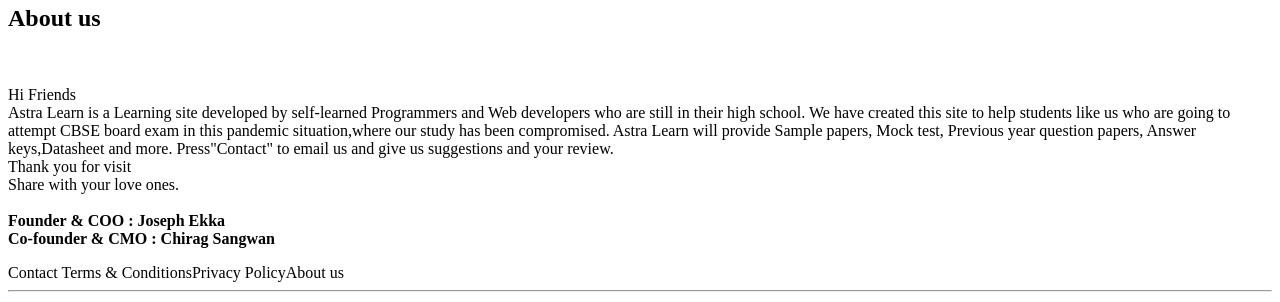
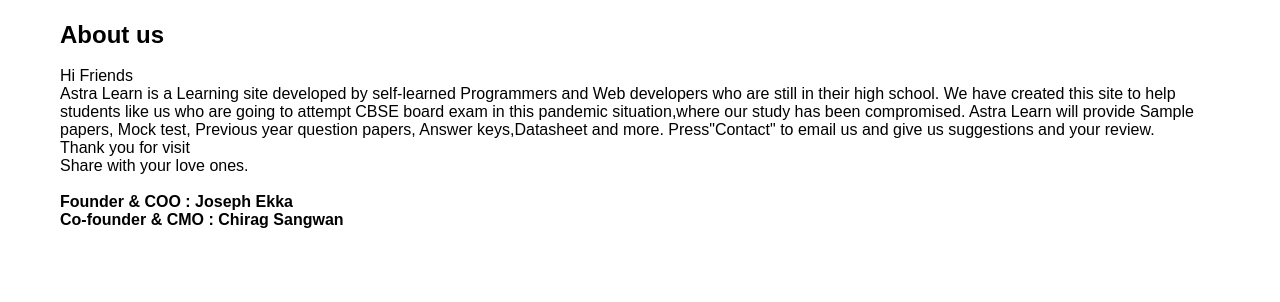
Before and after one commit to Private-Account-ID/AstraLearn, a plain HTML site: page astra-About-us.html in a window 1280 px wide. Shown: the part 49-351 px from the top of the page. Drawn offline with Linux system fonts and the light colour scheme.

Commit message:
astra-About-us.html

```diff
--- a/astra-About-us.html
+++ b/astra-About-us.html
@@ -5,9 +5,9 @@
     <meta http-equiv="X-UA-Compatible" content="IE=edge">
     <meta name="viewport" content="width=device-width, initial-scale=1.0">
      <title>Astra Learn</title>
-     <link rel="stylesheet" href="css-nav-astralearn">
-    <link rel="stylesheet" href="css-subject-astra">
-    <link rel="stylesheet" href="css-end-astra">
+     <link rel="stylesheet" href="css-nav-astralearn.css">
+    <link rel="stylesheet" href="css-subject-astra.css">
+    <link rel="stylesheet" href="css-end-astra.css">
     <link rel="shortcut icon" href="logo-icon">
     <style>
          a{
```
